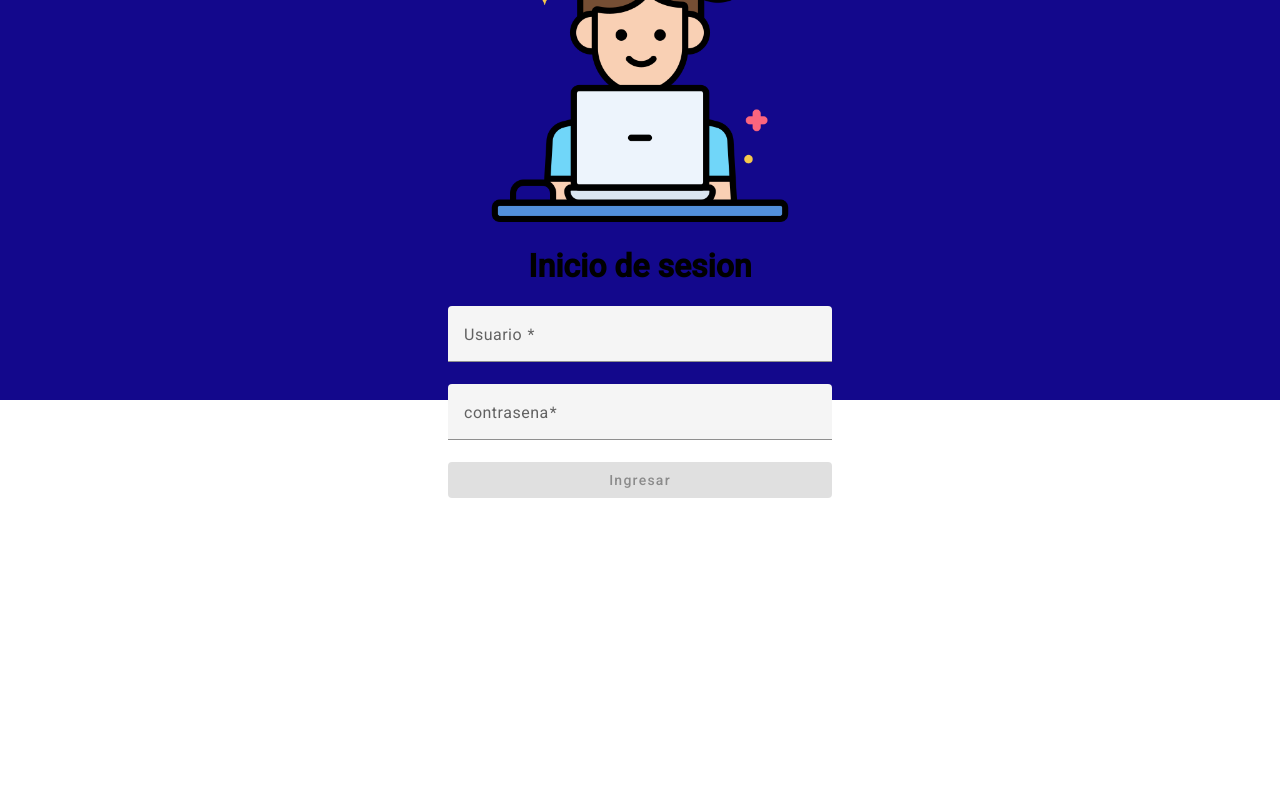
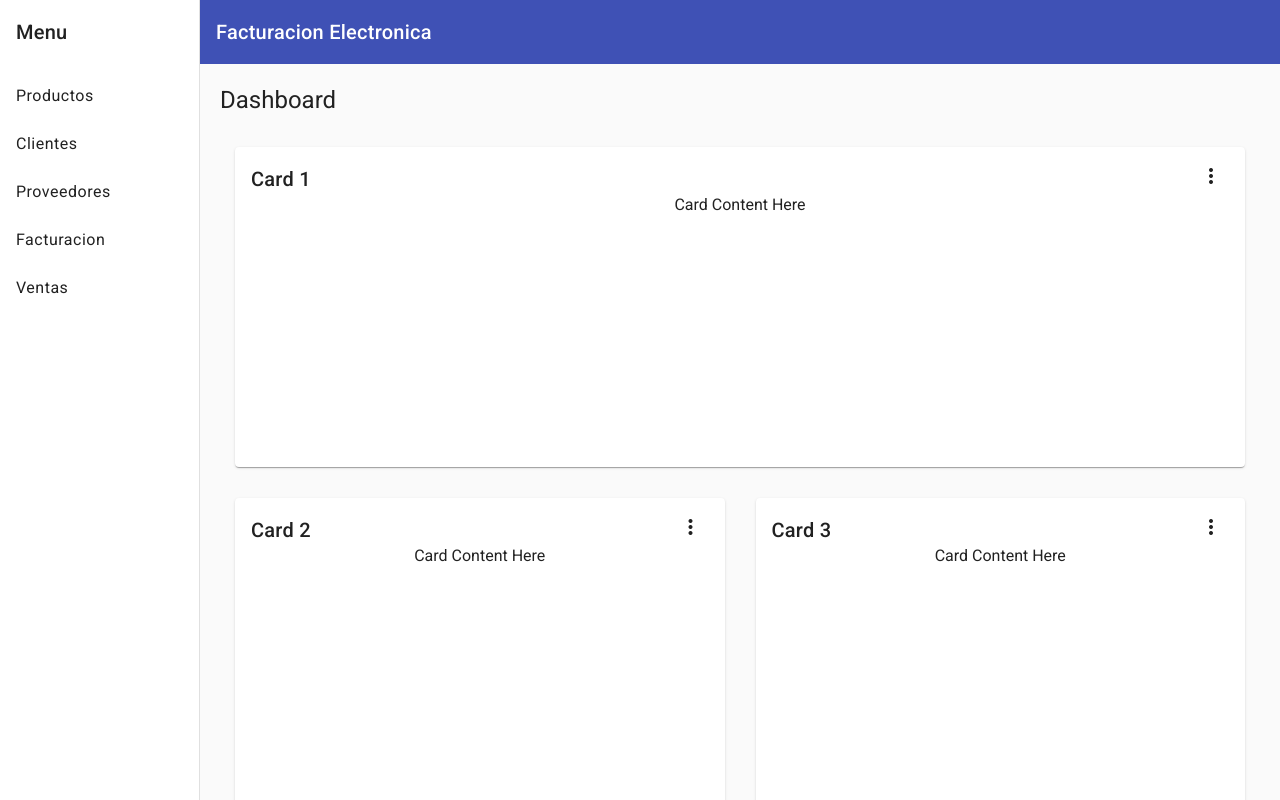
Before and after one commit to jess026p/FacturacionElectronica2.0, an Angular app in the folder front/: page /principal in a window 1280 px wide. Before the commit this address led to /. Built offline with nearby package versions, Linux system fonts and the light colour scheme.

Commit message:
redireccionamiento a la pagina principal

```diff
--- a/front/src/app/app-routing.module.ts
+++ b/front/src/app/app-routing.module.ts
@@ -1,7 +1,15 @@
 import { NgModule } from '@angular/core';
 import { RouterModule, Routes } from '@angular/router';
+import { LoginComponent } from './components/login/login.component';
+import { PrincipalDashComponent } from './principal-dash/principal-dash.component';
+import { NavegacionComponent } from './navegacion/navegacion.component';
 
-const routes: Routes = [];
+const routes: Routes = [
+ {path:'',component:LoginComponent},
+{path:'principal',component: NavegacionComponent},
+
+
+];
 
 @NgModule({
   imports: [RouterModule.forRoot(routes)],
--- a/front/src/app/app.component.html
+++ b/front/src/app/app.component.html
@@ -1,2 +1,2 @@
-<app-login></app-login>
+
 <router-outlet></router-outlet>
--- a/front/src/app/components/login/login.component.ts
+++ b/front/src/app/components/login/login.component.ts
@@ -1,6 +1,7 @@
 import { Component, OnInit } from '@angular/core';
 import { FormBuilder, FormGroup, Validators } from '@angular/forms';
 import { MatSnackBar } from '@angular/material/snack-bar';
+import { Router } from '@angular/router';
 
 @Component({
   selector: 'app-login',
@@ -11,7 +12,7 @@ export class LoginComponent implements OnInit {
 form:FormGroup ;
 cargando = false;
 
-  constructor(private fb:FormBuilder,private _snackBar: MatSnackBar){
+  constructor(private fb:FormBuilder,private _snackBar: MatSnackBar , private router: Router){
     this.form = this.fb.group({
       usuario:['', Validators.required],
       contrasena:['', Validators.required]
@@ -51,7 +52,8 @@ cargando = false;
     this.cargando = true;
     setTimeout(() => {
       //redireccionamos a la pagina principal
-      this.cargando=false;
+      this.router.navigate(['principal'])
+     // this.cargando=false;
     }, 1500);
   }
 }
```
